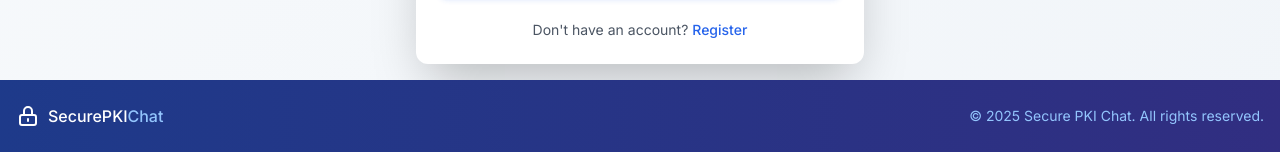
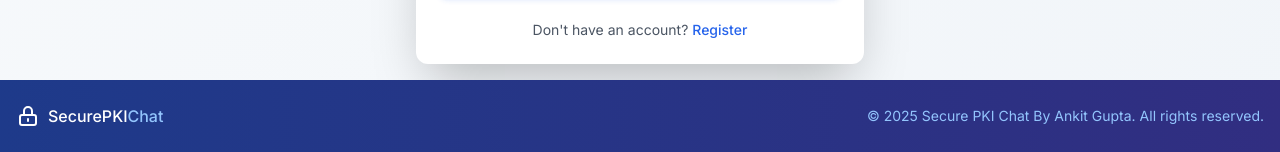
Before and after one commit to hyperdargo/CryptoChatSecure, a Flask app: page /login in a window 1280 px wide. Shown: the part 669-821 px from the top of the page. Run offline with Flask 3, Linux system fonts and the light colour scheme.

Commit message:
Update login.html

```diff
--- a/templates/login.html
+++ b/templates/login.html
@@ -193,7 +193,7 @@
                     </svg>
                     <span class="font-medium">SecurePKI<span class="text-blue-300">Chat</span></span>
                 </div>
-                <p class="text-blue-300 text-sm">&copy; 2025 Secure PKI Chat. All rights reserved.</p>
+                <p class="text-blue-300 text-sm">&copy; 2025 Secure PKI Chat By Ankit Gupta. All rights reserved.</p>
             </div>
         </div>
     </footer>
```
